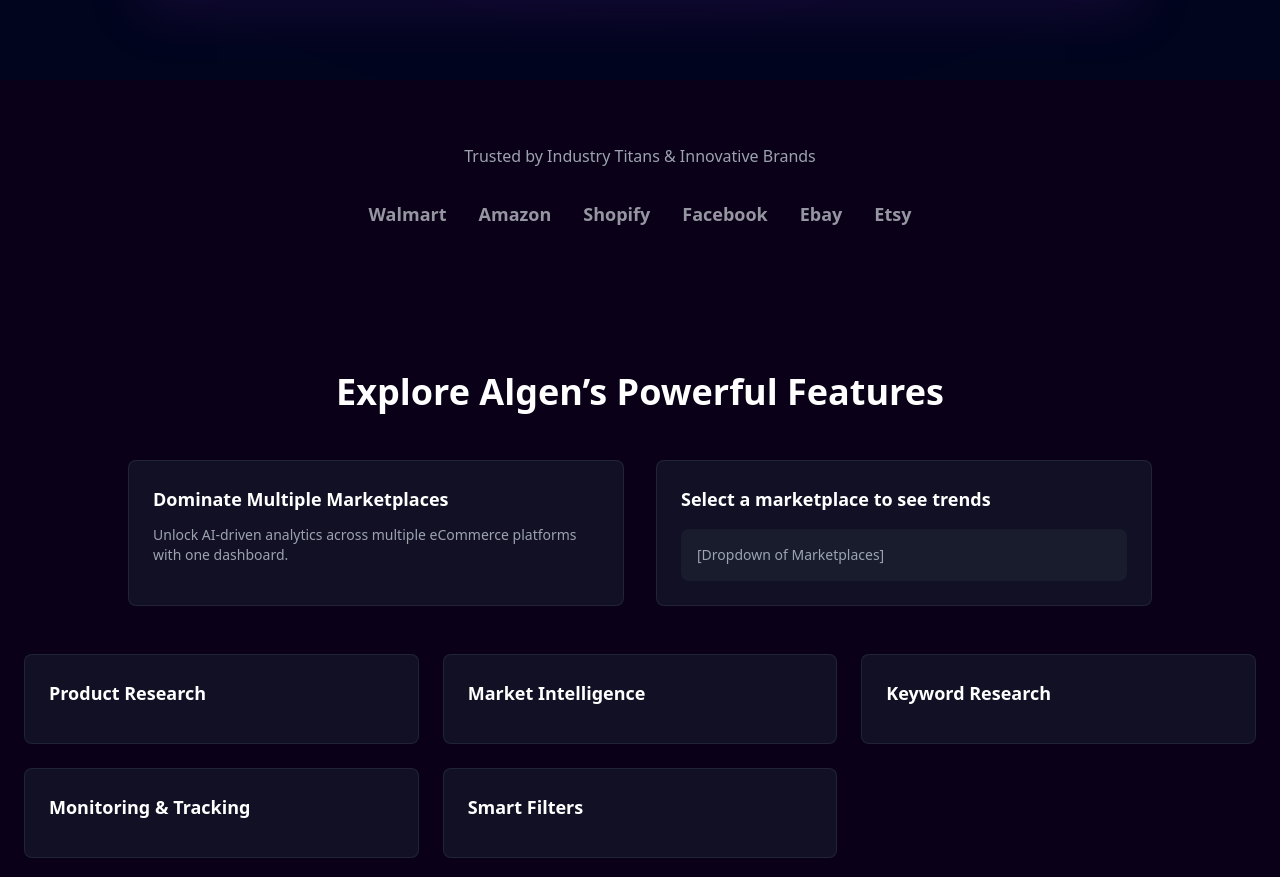
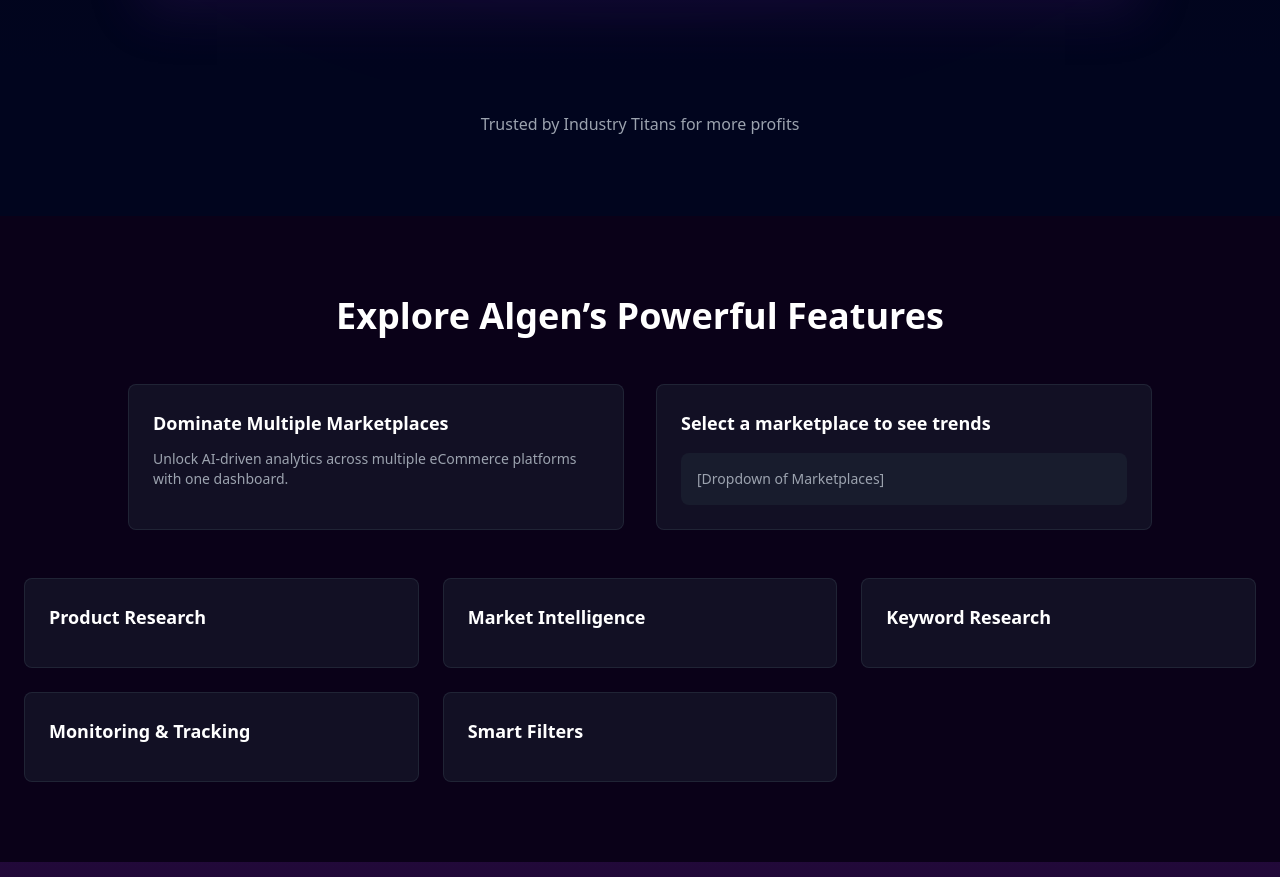
Before and after one commit to Nati-darse/Figma, a React (Vite) app in the folder Breeje/First/: page / in a window 1280 px wide. Shown: the part 1120-1997 px from the top of the page. Built offline with nearby package versions, Linux system fonts and the light colour scheme.

Commit message:
update the background to the default one

```diff
--- a/Breeje/First/src/components/TrustedBy.tsx
+++ b/Breeje/First/src/components/TrustedBy.tsx
@@ -1,18 +1,35 @@
+const logoFiles = import.meta.glob("../assets/logos/*.svg", { eager: true });
+
+const logos = Object.entries(logoFiles).map(([path, module]) => {
+  const parts = path.split("/");
+  const fileName = parts[parts.length - 1];
+  const alt = fileName.replace(".svg", "");
+  return {
+    src: (module as { default: string }).default,
+    alt,
+  };
+});
+
 export default function TrustedBy() {
-  const logos = ["Walmart", "Amazon", "Shopify", "Facebook", "Ebay", "Etsy"];
+  return (
+    <section className="pt-8 pb-12 bg-[#01051e]">
+      <div className=" max-w-6xl mx-auto px-6 md:px-8 text-center">
+        <p className="text-gray-400">Trusted by Industry Titans for more profits </p>
 
-  return (
-    <section className="py-16 text-center">
-      <p className="text-gray-400">Trusted by Industry Titans & Innovative Brands</p>
-      <div className="flex flex-wrap justify-center gap-8 mt-8">
-        {logos.map((logo, idx) => (
-          <span
-            key={idx}
-            className="text-gray-300 text-lg font-semibold opacity-70 hover:opacity-100 transition"
-          >
-            {logo}
-          </span>
-        ))}
+        <div className="mt-8 flex flex-wrap items-center justify-center gap-8">
+          {logos.map((logo) => (
+            <div
+              key={logo.alt}
+              className="h-8 flex items-center opacity-70 hover:opacity-100 transition"
+            >
+              <img
+                src={logo.src}
+                alt={logo.alt}
+                className="h-6 object-contain filter grayscale hover:filter-none transition"
+              />
+            </div>
+          ))}
+        </div>
       </div>
     </section>
   );
```
